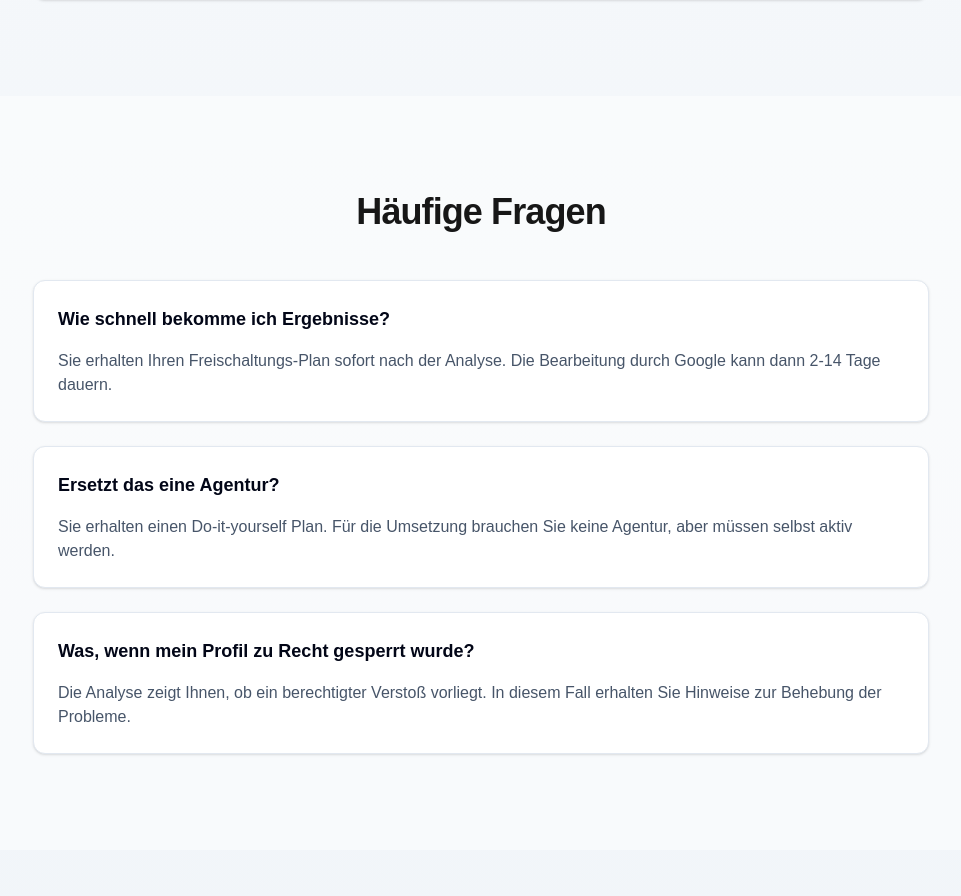
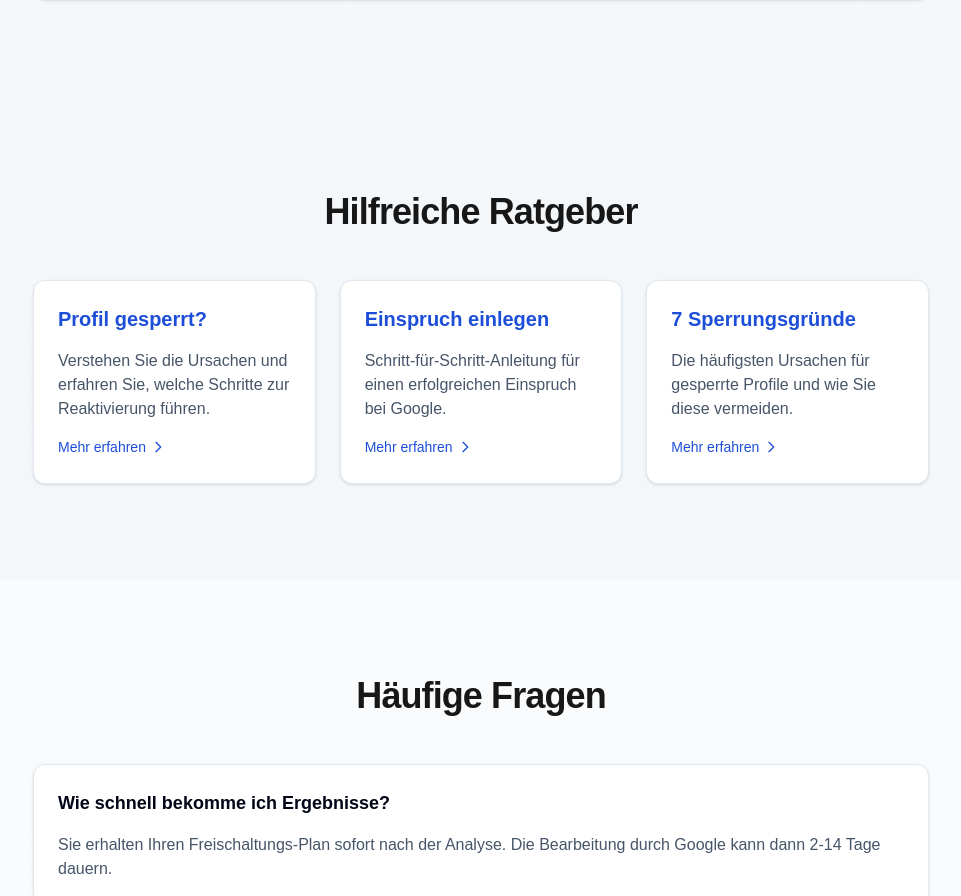
Before and after one commit to ETcreator/gbp-suspension, a Next.js app: page / in a window 1280 px wide. Shown: the part 1304-2200 px from the top of the page, without its empty margins (159-1120 px from the left). Built offline with nearby package versions, Linux system fonts and the light colour scheme.

Commit message:
feat: Add navigation - homepage to SEO pages and back

```diff
--- a/app/page.tsx
+++ b/app/page.tsx
@@ -114,6 +114,67 @@ export default function HomePage() {
         </div>
       </section>
 
+      {/* Ratgeber Section */}
+      <section className="py-24 px-4">
+        <div className="container max-w-4xl mx-auto space-y-12">
+          <h2 className="text-2xl md:text-3xl lg:text-4xl font-semibold tracking-tight text-center">
+            Hilfreiche Ratgeber
+          </h2>
+          <div className="grid gap-6 md:grid-cols-3">
+            <Card className="p-6 hover:shadow-lg transition-shadow duration-200">
+              <Link href="/google-unternehmensprofil-gesperrt" className="block space-y-4 group">
+                <h3 className="text-xl font-semibold text-blue-700 dark:text-blue-400 group-hover:text-blue-800 dark:group-hover:text-blue-300">
+                  Profil gesperrt?
+                </h3>
+                <p className="text-slate-600 dark:text-slate-300">
+                  Verstehen Sie die Ursachen und erfahren Sie, welche Schritte zur Reaktivierung führen.
+                </p>
+                <span className="text-sm text-blue-700 dark:text-blue-400 font-medium inline-flex items-center">
+                  Mehr erfahren
+                  <svg className="w-4 h-4 ml-1" fill="none" stroke="currentColor" viewBox="0 0 24 24">
+                    <path strokeLinecap="round" strokeLinejoin="round" strokeWidth={2} d="M9 5l7 7-7 7" />
+                  </svg>
+                </span>
+              </Link>
+            </Card>
+
+            <Card className="p-6 hover:shadow-lg transition-shadow duration-200">
+              <Link href="/google-profil-einspruch" className="block space-y-4 group">
+                <h3 className="text-xl font-semibold text-blue-700 dark:text-blue-400 group-hover:text-blue-800 dark:group-hover:text-blue-300">
+                  Einspruch einlegen
+                </h3>
+                <p className="text-slate-600 dark:text-slate-300">
+                  Schritt-für-Schritt-Anleitung für einen erfolgreichen Einspruch bei Google.
+                </p>
+                <span className="text-sm text-blue-700 dark:text-blue-400 font-medium inline-flex items-center">
+                  Mehr erfahren
+                  <svg className="w-4 h-4 ml-1" fill="none" stroke="currentColor" viewBox="0 0 24 24">
+                    <path strokeLinecap="round" strokeLinejoin="round" strokeWidth={2} d="M9 5l7 7-7 7" />
+                  </svg>
+                </span>
+              </Link>
+            </Card>
+
+            <Card className="p-6 hover:shadow-lg transition-shadow duration-200">
+              <Link href="/google-profil-gesperrt-gruende" className="block space-y-4 group">
+                <h3 className="text-xl font-semibold text-blue-700 dark:text-blue-400 group-hover:text-blue-800 dark:group-hover:text-blue-300">
+                  7 Sperrungsgründe
+                </h3>
+                <p className="text-slate-600 dark:text-slate-300">
+                  Die häufigsten Ursachen für gesperrte Profile und wie Sie diese vermeiden.
+                </p>
+                <span className="text-sm text-blue-700 dark:text-blue-400 font-medium inline-flex items-center">
+                  Mehr erfahren
+                  <svg className="w-4 h-4 ml-1" fill="none" stroke="currentColor" viewBox="0 0 24 24">
+                    <path strokeLinecap="round" strokeLinejoin="round" strokeWidth={2} d="M9 5l7 7-7 7" />
+                  </svg>
+                </span>
+              </Link>
+            </Card>
+          </div>
+        </div>
+      </section>
+
       {/* FAQ Section */}
       <section className="py-24 px-4 bg-white/50 dark:bg-slate-900/50">
         <div className="container max-w-4xl mx-auto space-y-12">
--- a/components/seo-article-layout.tsx
+++ b/components/seo-article-layout.tsx
@@ -22,6 +22,21 @@ export function SEOArticleLayout({
 }) {
   return (
     <main className="min-h-screen bg-gradient-to-b from-slate-50 to-slate-100 dark:from-slate-950 dark:to-slate-900">
+      {/* Header with back to home link */}
+      <header className="border-b border-slate-200 dark:border-slate-800 bg-white/50 dark:bg-slate-900/50">
+        <div className="container max-w-4xl mx-auto py-4 px-4">
+          <Link
+            href="/"
+            className="inline-flex items-center text-sm text-slate-600 dark:text-slate-400 hover:text-blue-700 dark:hover:text-blue-400 transition-colors"
+          >
+            <svg className="w-4 h-4 mr-2" fill="none" stroke="currentColor" viewBox="0 0 24 24">
+              <path strokeLinecap="round" strokeLinejoin="round" strokeWidth={2} d="M10 19l-7-7m0 0l7-7m-7 7h18" />
+            </svg>
+            Zurück zur Startseite
+          </Link>
+        </div>
+      </header>
+
       <article className="container max-w-4xl mx-auto py-12 px-4">
         <div className="prose prose-lg dark:prose-invert max-w-none prose-headings:font-semibold prose-h1:text-4xl prose-h1:mb-8 prose-h2:text-2xl prose-h2:mt-12 prose-h2:mb-6 prose-h3:text-xl prose-h3:mt-8 prose-h3:mb-4 prose-p:text-slate-700 dark:prose-p:text-slate-300 prose-p:leading-relaxed prose-li:text-slate-700 dark:prose-li:text-slate-300">
           {children}
```
